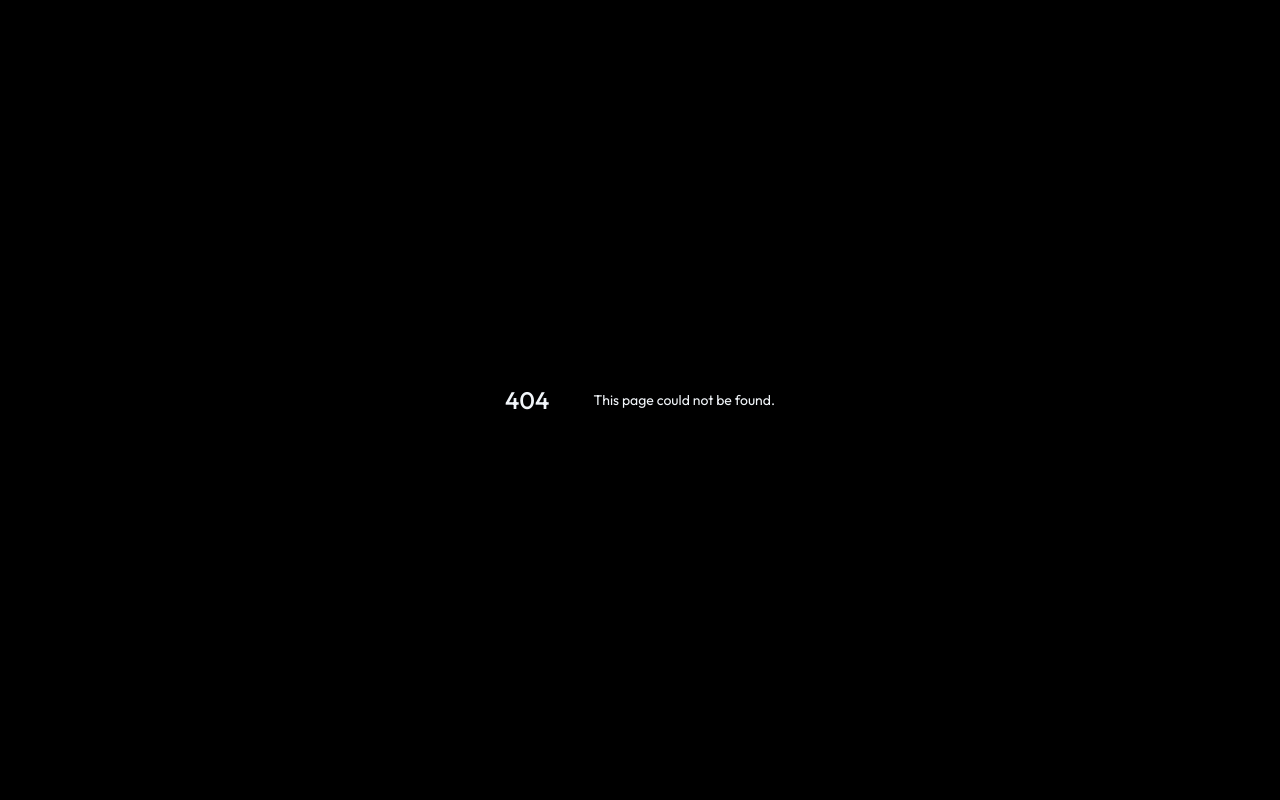
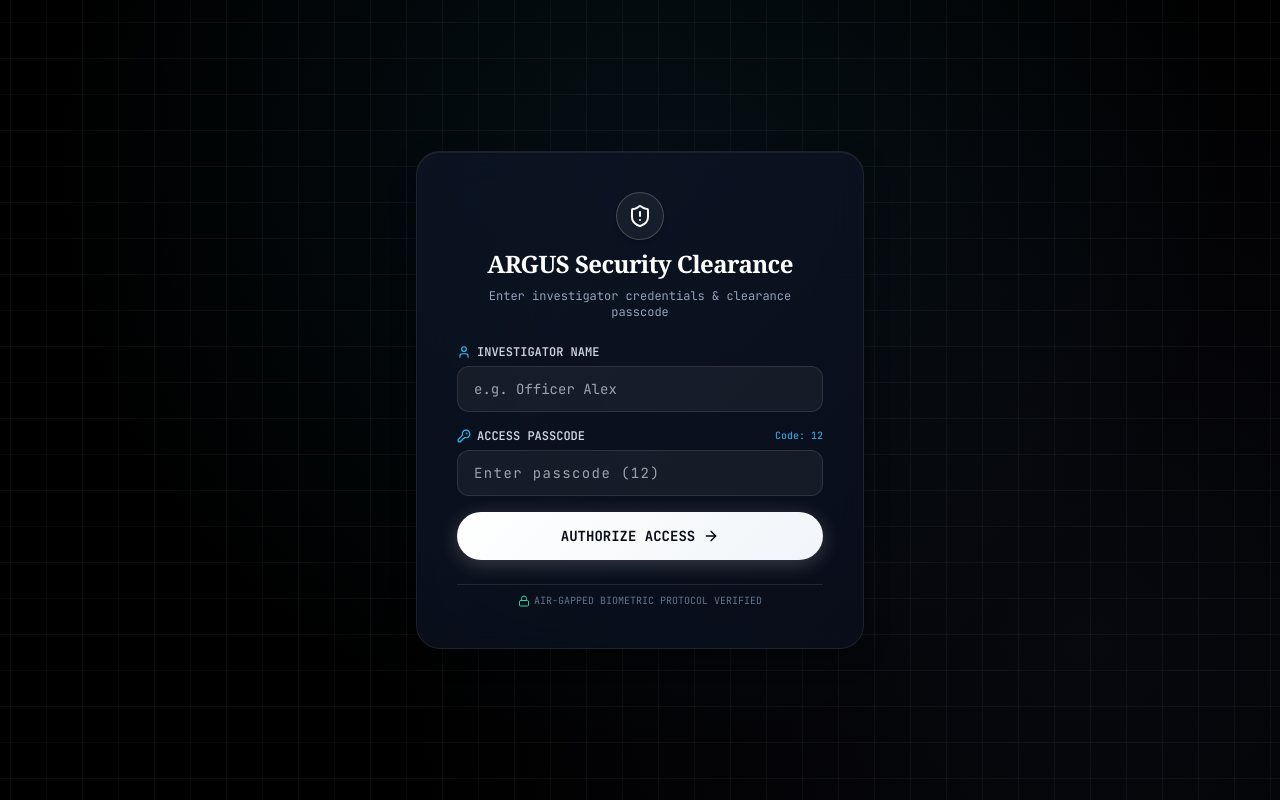
Before and after one commit to srinivas2s/ARGUS-poc, a Next.js app: page /login in a window 1280 px wide. Before the commit this address had no page. Built offline with nearby package versions, Linux system fonts and the light colour scheme.

Commit message:
feat: add src\app\login\page.tsx

```diff
--- /dev/null
+++ b/src/app/login/page.tsx
@@ -0,0 +1,136 @@
+'use client';
+
+import React, { useState } from 'react';
+import { useRouter } from 'next/navigation';
+import { ShieldAlert, KeyRound, User, ArrowRight, Lock, Sparkles } from 'lucide-react';
+import { motion } from 'framer-motion';
+import { argusStore } from '@/lib/store';
+
+export default function LoginPage() {
+  const [name, setName] = useState('');
+  const [code, setCode] = useState('');
+  const [error, setError] = useState('');
+  const [isLoading, setIsLoading] = useState(false);
+  const router = useRouter();
+
+  const handleLogin = (e: React.FormEvent) => {
+    e.preventDefault();
+    setError('');
+
+    if (!code.trim()) {
+      setError('Please enter the security access code.');
+      return;
+    }
+
+    setIsLoading(true);
+
+    setTimeout(() => {
+      const success = argusStore.login(name || 'Lead Investigator', code);
+      if (success) {
+        router.push('/dashboard');
+      } else {
+        setError('Invalid Security Passcode.');
+        setIsLoading(false);
+      }
+    }, 400);
+  };
+
+  return (
+    <div className="relative min-h-screen flex items-center justify-center p-6 cyber-grid-bg">
+      {/* Radial spotlight effect */}
+      <div className="absolute inset-0 bg-grid pointer-events-none [mask-image:radial-gradient(ellipse_at_center,black,transparent_80%)]" />
+
+      <motion.div
+        initial={{ opacity: 0, scale: 0.95, y: 15 }}
+        animate={{ opacity: 1, scale: 1, y: 0 }}
+        transition={{ duration: 0.4 }}
+        className="glass-card p-8 md:p-10 rounded-3xl border border-white/10 max-w-md w-full relative z-10 space-y-6 shadow-2xl"
+      >
+        {/* Header Icon & Title */}
+        <div className="text-center space-y-2">
+          <div className="w-12 h-12 rounded-full border border-white/20 bg-white/5 flex items-center justify-center mx-auto shadow-md">
+            <ShieldAlert className="w-6 h-6 text-white" />
+          </div>
+          <h1 className="text-2xl font-bold text-white tracking-tight font-serif">
+            ARGUS Security Clearance
+          </h1>
+          <p className="text-xs text-slate-400 font-mono">
+            Enter investigator credentials & clearance passcode
+          </p>
+        </div>
+
+        {/* Login Form */}
+        <form onSubmit={handleLogin} className="space-y-4 font-mono text-xs">
+          {/* Name Field */}
+          <div className="space-y-1.5">
+            <label className="text-slate-300 font-semibold flex items-center space-x-1.5">
+              <User className="w-3.5 h-3.5 text-sky-400" />
+              <span>INVESTIGATOR NAME</span>
+            </label>
+            <input
+              type="text"
+              placeholder="e.g. Officer Alex"
+              value={name}
+              onChange={(e) => setName(e.target.value)}
+              className="w-full bg-white/5 border border-white/10 focus:border-sky-400 rounded-xl px-4 py-3 text-white text-sm outline-none transition-colors"
+            />
+          </div>
+
+          {/* Security Code Field */}
+          <div className="space-y-1.5">
+            <div className="flex justify-between items-center">
+              <label className="text-slate-300 font-semibold flex items-center space-x-1.5">
+                <KeyRound className="w-3.5 h-3.5 text-sky-400" />
+                <span>ACCESS PASSCODE</span>
+              </label>
+              <span className="text-[10px] text-sky-400 font-mono">Code: 12</span>
+            </div>
+            <input
+              type="password"
+              placeholder="Enter passcode (12)"
+              value={code}
+              onChange={(e) => setCode(e.target.value)}
+              className="w-full bg-white/5 border border-white/10 focus:border-sky-400 rounded-xl px-4 py-3 text-white text-sm outline-none transition-colors tracking-widest"
+            />
+          </div>
+
+          {/* Error Alert */}
+          {error && (
+            <motion.div
+              initial={{ opacity: 0, y: -5 }}
+              animate={{ opacity: 1, y: 0 }}
+              className="p-3 rounded-xl bg-rose-500/10 border border-rose-500/30 text-rose-300 text-xs font-mono"
+            >
+              {error}
+            </motion.div>
+          )}
+
+          {/* Submit Button */}
+          <button
+            type="submit"
+            disabled={isLoading}
+            className="w-full btn-white-pill py-3.5 px-6 rounded-full font-bold text-sm flex items-center justify-center space-x-2 transition-transform hover:scale-[1.02]"
+          >
+            {isLoading ? (
+              <span className="flex items-center space-x-2">
+                <Sparkles className="w-4 h-4 text-black animate-spin" />
+                <span>AUTHENTICATING...</span>
+              </span>
+            ) : (
+              <span className="flex items-center space-x-2">
+                <span>AUTHORIZE ACCESS</span>
+                <ArrowRight className="w-4 h-4 text-black" />
+              </span>
+            )}
+          </button>
+        </form>
+
+        {/* Footer info */}
+        <div className="pt-2 border-t border-white/10 text-center text-[10px] text-slate-500 font-mono flex items-center justify-center space-x-1">
+          <Lock className="w-3 h-3 text-emerald-400" />
+          <span>AIR-GAPPED BIOMETRIC PROTOCOL VERIFIED</span>
+        </div>
+      </motion.div>
+    </div>
+  );
+}
```
